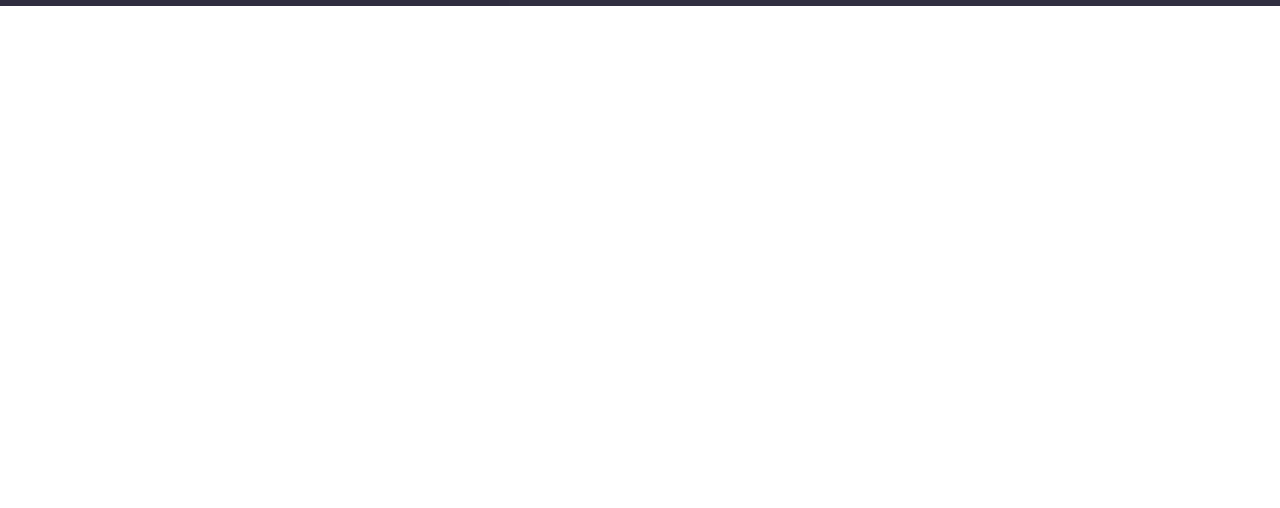
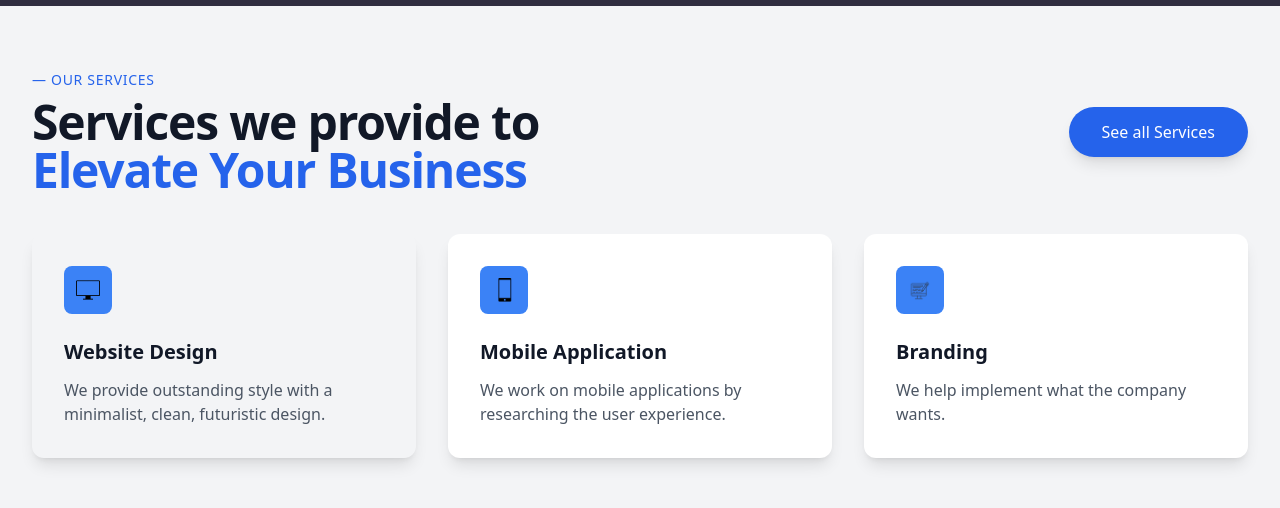
Before and after one commit to SalehTanvir/Infivro-Tasks, a website: page Company Portfolio/home.html in a window 1280 px wide. Shown: the part 870-1378 px from the top of the page. Before the commit the page ends 876 px from the top, so only its background shows below. Drawn offline with nearby package versions, Linux system fonts and the light colour scheme; grey boxes are pictures that could not be loaded.

Commit message:
merged hero and service section

```diff
--- a/Company Portfolio/home.html
+++ b/Company Portfolio/home.html
@@ -118,5 +118,73 @@
             </div>
         </div>
     </section>
+
+
+    <section class="py-16 px-4 sm:px-6 lg:px-8 bg-gray-100">
+        <div class="max-w-7xl mx-auto">
+
+            <div class="flex flex-col md:flex-row justify-between items-start md:items-center mb-10">
+                <div class="max-w-3xl">
+                    <p class="text-blue-600 text-sm font-medium uppercase tracking-wider mb-2">
+                        — Our Services
+                    </p>
+                    <h2 class="text-4xl font-bold tracking-tight text-gray-900 sm:text-5xl">
+                        Services we provide to <br>
+                        <span class="text-blue-600">Elevate Your Business</span>
+                    </h2>
+                </div>
+
+                <div class="mt-6 md:mt-0">
+                    <a href="#"
+                        class="inline-flex items-center justify-center px-8 py-3 border border-transparent text-base font-medium rounded-full shadow-lg text-white bg-blue-600 hover:bg-blue-700 transition duration-300">
+                        See all Services
+                    </a>
+                </div>
+            </div>
+
+
+            <div class="mt-10 grid grid-cols-1 gap-8 md:grid-cols-3">
+
+                <div
+                    class="p-8 rounded-xl shadow-lg transition duration-300  hover:bg-blue-200 transform hover:scale-105">
+                    <div class="flex items-center justify-center h-12 w-12 rounded-lg bg-blue-500 mb-6">
+                        <img class="h-6 w-6" src="images/web.png" alt="">
+                    </div>
+                    <h3 class="text-xl font-semibold text-gray-900 mb-3">
+                        Website Design
+                    </h3>
+                    <p class="text-gray-600">
+                        We provide outstanding style with a minimalist, clean, futuristic design.
+                    </p>
+                </div>
+
+                <div
+                    class="p-8 rounded-xl shadow-lg bg-white transition duration-300  hover:bg-blue-200 transform hover:scale-105">
+                    <div class="flex items-center justify-center h-12 w-12 rounded-lg bg-blue-500 mb-6">
+                        <img class="h-6 w-6" src="images/android.jpg" alt="">
+                    </div>
+                    <h3 class="text-xl font-semibold text-gray-900 mb-3">
+                        Mobile Application
+                    </h3>
+                    <p class="text-gray-600">
+                        We work on mobile applications by researching the user experience.
+                    </p>
+                </div>
+
+                <div
+                    class="p-8 rounded-xl shadow-lg bg-white transition duration-300 hover:bg-blue-200 transform hover:scale-105">
+                    <div class="flex items-center justify-center h-12 w-12 rounded-lg bg-blue-500 mb-6">
+                        <img class="h-6 w-6" src="images/branding.png" alt="">
+                    </div>
+                    <h3 class="text-xl font-semibold text-gray-900 mb-3">
+                        Branding
+                    </h3>
+                    <p class="text-gray-600">
+                        We help implement what the company wants.
+                    </p>
+                </div>
+            </div>
+        </div>
+    </section>
 </body>
 </html>
```
